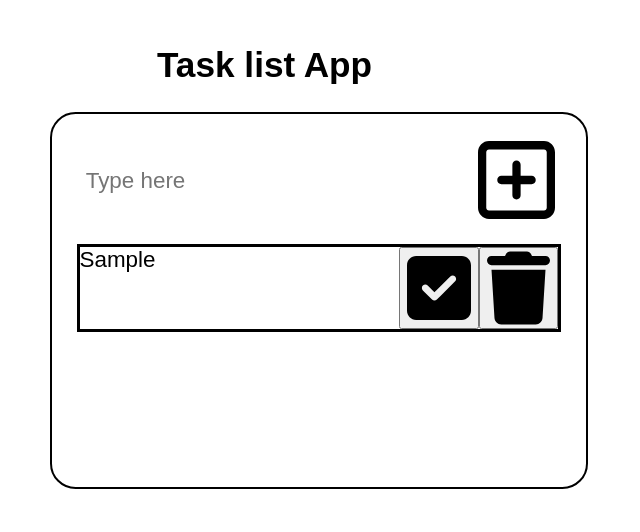
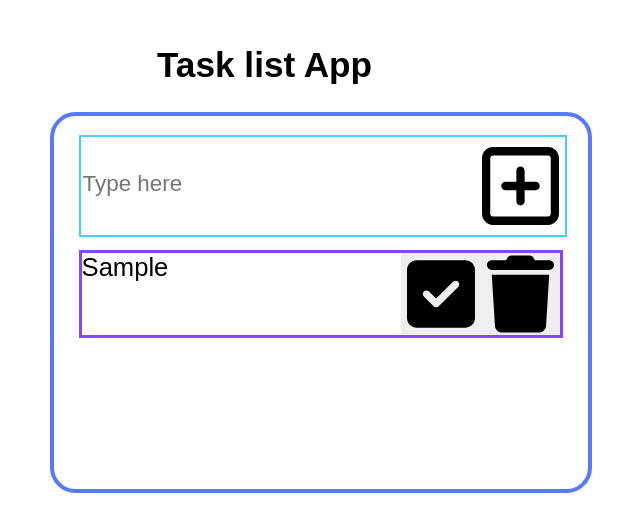
Before and after one commit to WalterSiqueira/wildlife_photographer_portfolio, a React (Create React App) app in the folder root/: page / in a window 1280 px wide. Both pictures are taken after typing "Sample" into the empty fields and a click on the button 839 px from the left and 180 px from the top of the page. Shown: the top 532 px of the page, without its empty margins (323-963 px from the left). Built offline with nearby package versions, Linux system fonts and the light colour scheme.

Commit message:
v0.0.6 css changes

```diff
--- a/root/src/Assets/Style_modules/Style_App/App.scss
+++ b/root/src/Assets/Style_modules/Style_App/App.scss
@@ -21,7 +21,7 @@
     grid-area: content;
     width: 100%;
     height: 100%;
-    border: solid black 2px;
+    border: solid #557aff 4px;
     border-radius: 2vw;
     display: grid;
     grid-template-areas:
--- a/root/src/Assets/Style_modules/Style_Input/Input.scss
+++ b/root/src/Assets/Style_modules/Style_Input/Input.scss
@@ -1,4 +1,5 @@
 .formBox {
+  border: solid #47d0ff 2px;
   grid-area: form;
   width: 100%;
   height: 100%;
@@ -11,10 +12,17 @@
   .inputBar {
     grid-area: input;
     width: 100%;
-    height: 100%;
+    height: 95%;
     border: none;
     font-size: 1.4em;
-    margin: 0 0 0 2%;
+  }
+  .inputBar:focus {
+    grid-area: input;
+    width: 100%;
+    height: 93%;
+    outline: none;
+    border:none;
+    font-size: 1.4em;
   }
   .addbtn {
     grid-area: addbtn;
--- a/root/src/Assets/Style_modules/Style_Tasks/Tasks.scss
+++ b/root/src/Assets/Style_modules/Style_Tasks/Tasks.scss
@@ -4,17 +4,19 @@
     'text . checkbtn trashbtn';
   grid-template-columns: 1fr 0.2fr 0.3fr 0.3fr;
   grid-template-rows: 1fr;
-  border: solid black 3px;
+  border: solid #8247ff 3px;
   margin: 2% 0 2% 0;
 }
   .titleTaskList {
     list-style: none;
-    font-size: 1.4em;
+    font-size: 1.6em;
   }
   .checkBTN {
     grid-area: checkbtn;
     width: 100%;
     height: 100%;
+    background-color: none;
+    border: none;
   }
     .checkIcon {
       width: 100%;
@@ -24,6 +26,8 @@
     grid-area: trashbtn;
     width: 100%;
     height: 100%;
+    background-color: none;
+    border: none;
   }
     .trashIcon {
       width: 100%;
--- a/root/src/Assets/Style_modules/css-styles/main.css
+++ b/root/src/Assets/Style_modules/css-styles/main.css
@@ -1,13 +1,18 @@
 .MainBlock {
   width: 100%;
   height: 100%;
+  display: -ms-grid;
   display: grid;
-  grid-template-areas: ". . . . ." ". . title . ." ". . content . ." ". . . . .";
+      grid-template-areas: ". . . . ." ". . title . ." ". . content . ." ". . . . .";
+  -ms-grid-columns: 0.2fr 0.5fr 1fr 0.5fr 0.2fr;
   grid-template-columns: 0.2fr 0.5fr 1fr 0.5fr 0.2fr;
+  -ms-grid-rows: 0.2fr 0.6fr 4fr 0.2fr;
   grid-template-rows: 0.2fr 0.6fr 4fr 0.2fr;
 }
 
 .title {
+  -ms-grid-row: 2;
+  -ms-grid-column: 3;
   grid-area: title;
   width: 100%;
   height: 100%;
@@ -16,38 +21,63 @@
 }
 
 .inputContainer {
+  -ms-grid-row: 3;
+  -ms-grid-column: 3;
   grid-area: content;
   width: 100%;
   height: 100%;
-  border: solid black 2px;
+  border: solid #557aff 4px;
   border-radius: 2vw;
+  display: -ms-grid;
   display: grid;
-  grid-template-areas: ". . ." ". form ." ". tasks ." ". . .";
+      grid-template-areas: ". . ." ". form ." ". tasks ." ". . .";
+  -ms-grid-columns: 0.1fr 2fr 0.1fr;
   grid-template-columns: 0.1fr 2fr 0.1fr;
+  -ms-grid-rows: 0.1fr 2% 0.5fr 2% 2fr 2% 0.1fr;
   grid-template-rows: 0.1fr 0.5fr 2fr 0.1fr;
   grid-row-gap: 2%;
 }
 
 .formBox {
+  -ms-grid-row: 3;
+  -ms-grid-column: 2;
+  border: solid #47d0ff 2px;
   grid-area: form;
   width: 100%;
   height: 100%;
+  display: -ms-grid;
   display: grid;
-  grid-template-areas: "input . addbtn";
+      grid-template-areas: "input . addbtn";
+  -ms-grid-columns: 2fr 0.2fr 0.5fr;
   grid-template-columns: 2fr 0.2fr 0.5fr;
+  -ms-grid-rows: 100%;
   grid-template-rows: 100%;
 }
 
 .inputBar {
+  -ms-grid-row: 1;
+  -ms-grid-column: 1;
   grid-area: input;
   width: 100%;
-  height: 100%;
+  height: 95%;
   border: none;
   font-size: 1.4em;
-  margin: 0 0 0 2%;
+}
+
+.inputBar:focus {
+  -ms-grid-row: 1;
+  -ms-grid-column: 1;
+  grid-area: input;
+  width: 100%;
+  height: 93%;
+  outline: none;
+  border: none;
+  font-size: 1.4em;
 }
 
 .addbtn {
+  -ms-grid-row: 1;
+  -ms-grid-column: 3;
   grid-area: addbtn;
   width: 100%;
   height: 100%;
@@ -61,23 +91,30 @@
 }
 
 .taskListBlock {
+  display: -ms-grid;
   display: grid;
-  grid-template-areas: "text . checkbtn trashbtn";
+      grid-template-areas: "text . checkbtn trashbtn";
+  -ms-grid-columns: 1fr 0.2fr 0.3fr 0.3fr;
   grid-template-columns: 1fr 0.2fr 0.3fr 0.3fr;
+  -ms-grid-rows: 1fr;
   grid-template-rows: 1fr;
-  border: solid black 3px;
+  border: solid #8247ff 3px;
   margin: 2% 0 2% 0;
 }
 
 .titleTaskList {
   list-style: none;
-  font-size: 1.4em;
+  font-size: 1.6em;
 }
 
 .checkBTN {
+  -ms-grid-row: 1;
+  -ms-grid-column: 3;
   grid-area: checkbtn;
   width: 100%;
   height: 100%;
+  background-color: none;
+  border: none;
 }
 
 .checkIcon {
@@ -86,9 +123,13 @@
 }
 
 .trashBTN {
+  -ms-grid-row: 1;
+  -ms-grid-column: 4;
   grid-area: trashbtn;
   width: 100%;
   height: 100%;
+  background-color: none;
+  border: none;
 }
 
 .trashIcon {
@@ -97,6 +138,8 @@
 }
 
 .TaskContainer {
+  -ms-grid-row: 5;
+  -ms-grid-column: 2;
   grid-area: tasks;
   width: 100%;
   height: 100%;
@@ -109,5 +152,4 @@
   padding: 0;
   border: none;
 }
-
 /*# sourceMappingURL=main.css.map */
```
Also changed, not shown: 2 other files (tests, documents, lock files or other folders).
